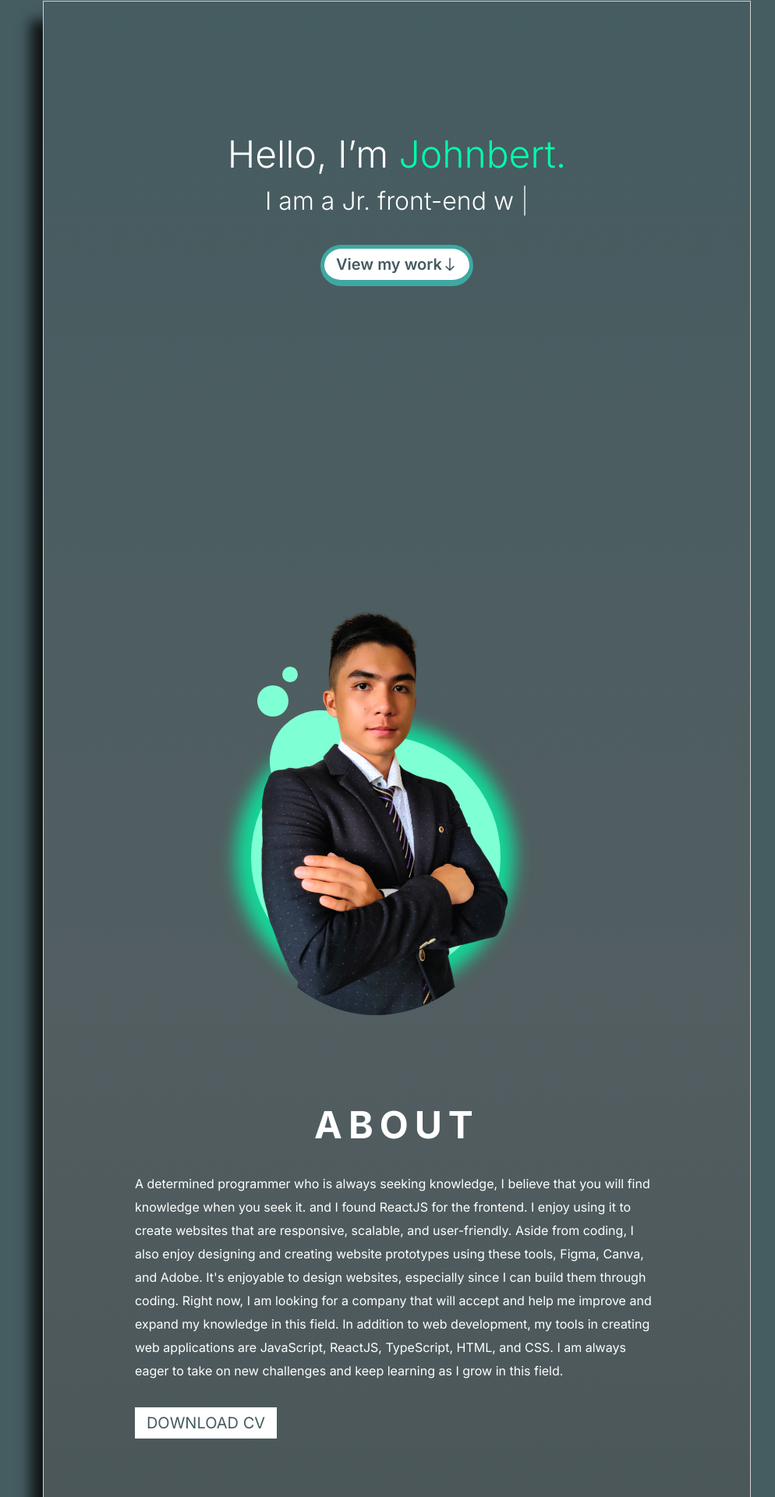
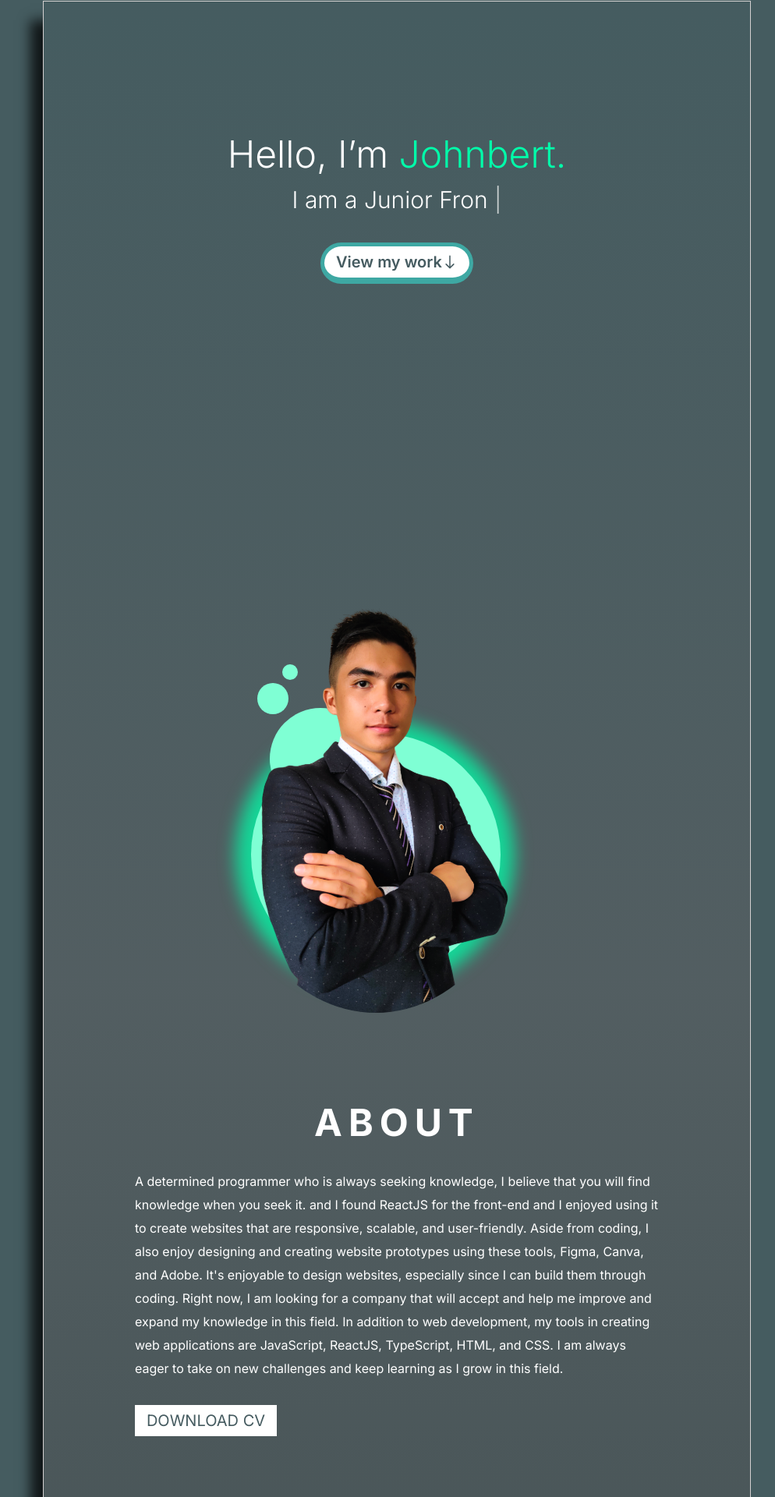
Before and after one commit to Scaler23/my-portfolio, a React (Vite) app: page / in a window 1280 px wide. Shown: the part 290-2210 px from the top of the page at 78% size, without its empty margins (131-1125 px from the left). Built offline with nearby package versions, Linux system fonts and the light colour scheme.

Commit message:
change text

```diff
--- a/src/assets/components/About us/About.tsx
+++ b/src/assets/components/About us/About.tsx
@@ -64,7 +64,7 @@ const About = () => {
             >
               A determined programmer who is always seeking knowledge,
               I believe that you will find knowledge when you seek it.
-              and I found ReactJS for the frontend. I enjoy using it to create websites that are responsive, scalable, and user-friendly. Aside from coding, I also enjoy designing and creating website prototypes using these tools, Figma, Canva, and Adobe.
+              and I found ReactJS for the front-end and I enjoyed using it to create websites that are responsive, scalable, and user-friendly. Aside from coding, I also enjoy designing and creating website prototypes using these tools, Figma, Canva, and Adobe.
               It's enjoyable to design websites, especially since I can build them through coding.
               Right now, I am looking for a company that will accept and help me improve and expand my knowledge in this field. In addition to web development, my tools in creating web applications are JavaScript, ReactJS, TypeScript, HTML, and CSS. I am always eager to take on new challenges and keep learning as I grow in this field.
             </motion.p>
--- a/src/assets/components/Home/Home.tsx
+++ b/src/assets/components/Home/Home.tsx
@@ -14,9 +14,9 @@ const Home = () => {
 
 
           <motion.span className="font-light text-[48px] hello">Hello, I’m <span className="myName">Johnbert.</span></motion.span> <br />
-          <div className="font-light text-[32px] typewrite">
+          <div className="font-light text-[30px] typewrite">
           <Typewriter
-          text="I am a Jr. front-end web developer ."  /> <span className="type-line">|</span><br />
+          text="I am a Junior Front-End Web Developer."  /> <span className="type-line">|</span><br />
           </div>
           <a href="#about"  className=" view-work-button">
             <button className="work text-[20px] font-semibold   bg-white text-[#455B60]
```
